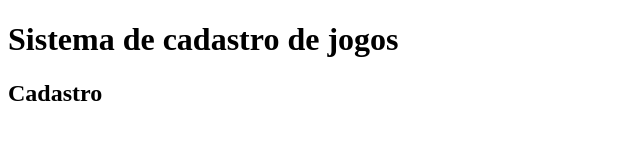
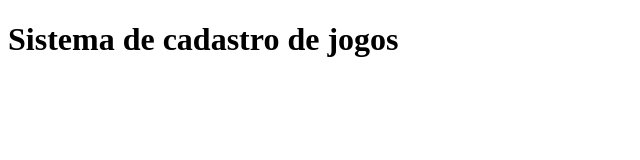
Before and after one commit to sabrinanneves/sistema-de-cadastro, a plain HTML site: page index.html in a window 1280 px wide. Shown: the whole page, without its empty margins (0-640 px from the left). Drawn offline with Linux system fonts and the light colour scheme.

Commit message:
testing git restore

```diff
--- a/app.js
+++ b/app.js
@@ -1,4 +1,3 @@
 console.log("Rodando o sistema de gerenciamento de jogos");
 
 console.log("testando git commit");
-console.log("testando git commit");
--- a/index.html
+++ b/index.html
@@ -7,7 +7,6 @@
 </head>
 <body>
     <h1>Sistema de cadastro de jogos</h1>
-    <h2>Cadastro</h2>
     <script src="app.js"></script>
 </body>
 </html>
```
